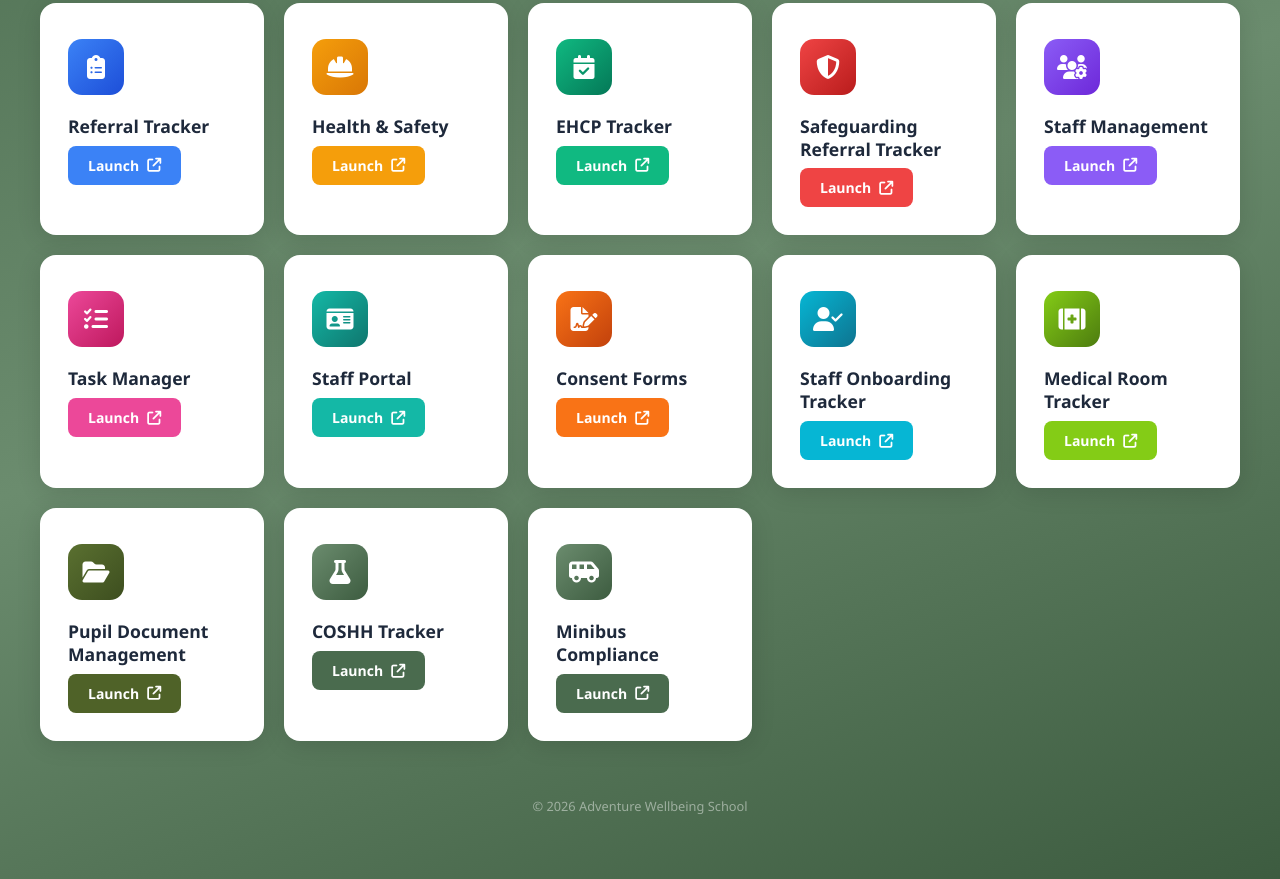
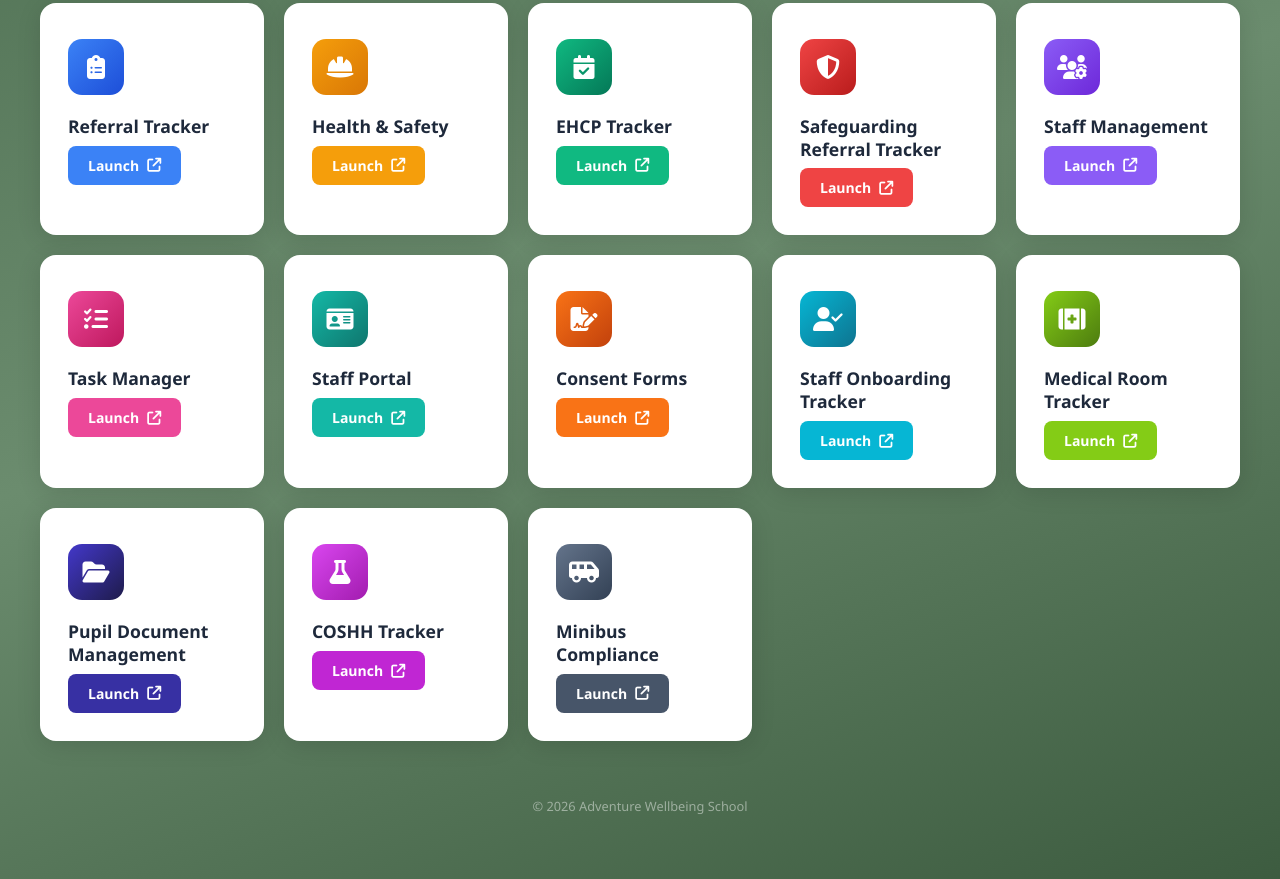
Before and after one commit to aliciaennis1/aws-staff-portal, a plain HTML site: page index.html in a window 1280 px wide. Shown: the part 349-1228 px from the top of the page. Drawn offline with Linux system fonts and the light colour scheme.

Commit message:
Give the three newest portal tiles distinct colours
Pupil Document Management was a muddy olive close to the page
background, and COSHH Tracker and Minibus Compliance had no rules at
all so both fell back to the same sage green.

Co-Authored-By: Claude Opus 5 <noreply@anthropic.com>

```diff
--- a/index.html
+++ b/index.html
@@ -97,7 +97,9 @@
     .card:nth-child(8) .card-icon { background: linear-gradient(135deg, #f97316, #c2410c); }
     .card:nth-child(9) .card-icon { background: linear-gradient(135deg, #06b6d4, #0e7490); }
     .card:nth-child(10) .card-icon { background: linear-gradient(135deg, #84cc16, #4d7c0f); }
-    .card:nth-child(11) .card-icon { background: linear-gradient(135deg, #5a7030, #3d4e1f); }
+    .card:nth-child(11) .card-icon { background: linear-gradient(135deg, #4338ca, #1e1b4b); }
+    .card:nth-child(12) .card-icon { background: linear-gradient(135deg, #d946ef, #a21caf); }
+    .card:nth-child(13) .card-icon { background: linear-gradient(135deg, #64748b, #334155); }
 
     .card h2 {
       font-size: 1.1rem;
@@ -141,7 +143,9 @@
     .card:nth-child(8) .launch-btn { background: #f97316; }
     .card:nth-child(9) .launch-btn { background: #06b6d4; }
     .card:nth-child(10) .launch-btn { background: #84cc16; }
-    .card:nth-child(11) .launch-btn { background: #4F6228; }
+    .card:nth-child(11) .launch-btn { background: #3730a3; }
+    .card:nth-child(12) .launch-btn { background: #c026d3; }
+    .card:nth-child(13) .launch-btn { background: #475569; }
 
     footer {
       margin-top: 56px;
```
